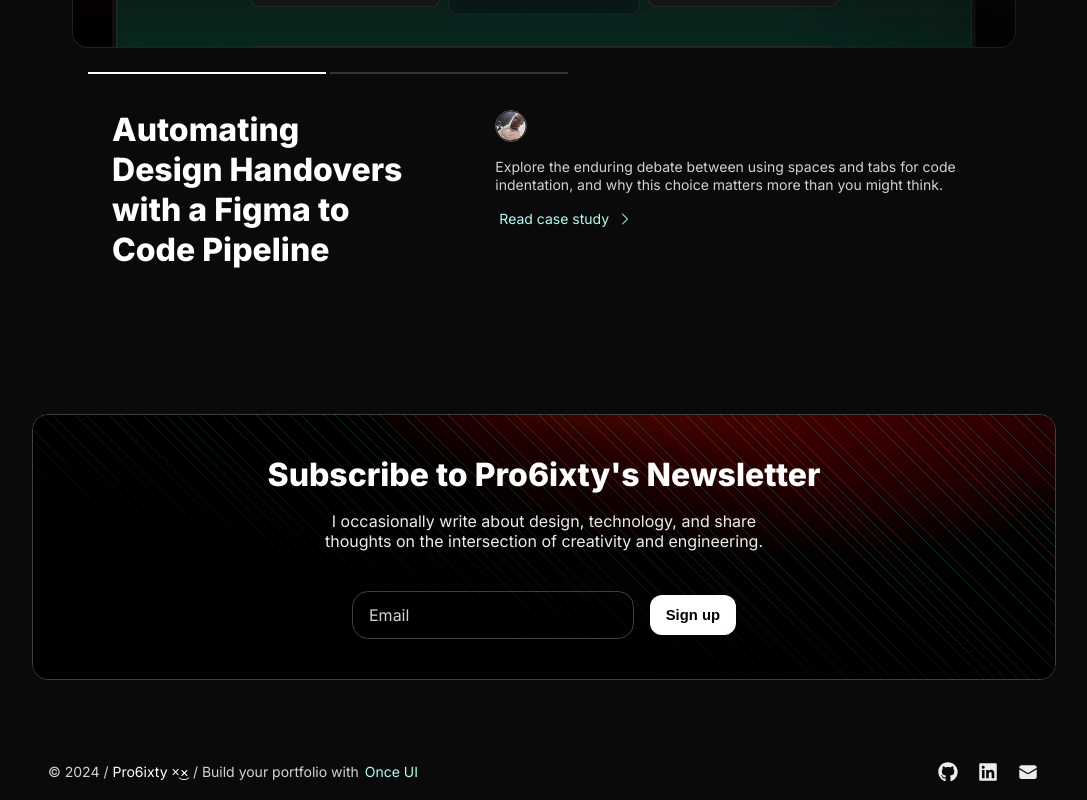
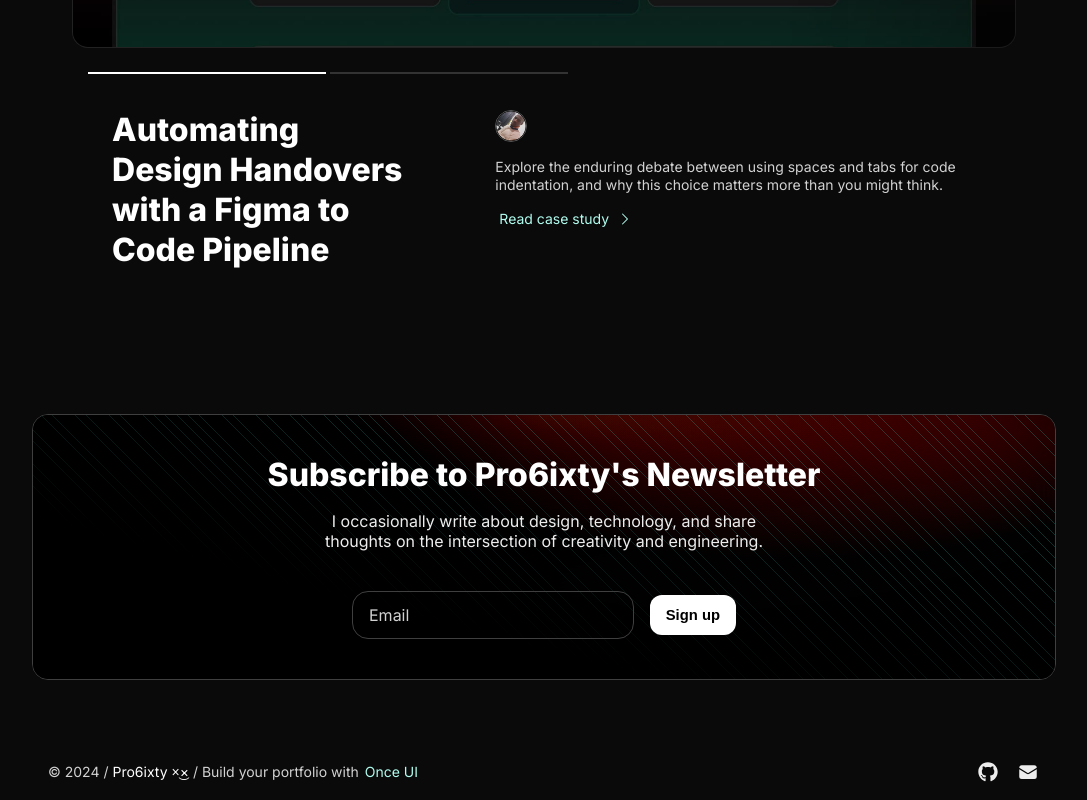
Before and after one commit to 6ix78/magic-portfolio-for-next-js, a Next.js app: page / in a window 1280 px wide. Shown: the part 2808-3608 px from the top of the page, without its empty margins (96-1183 px from the left). Built offline with nearby package versions, Linux system fonts and the light colour scheme.

Commit message:
Update content.js

```diff
--- a/src/app/resources/content.js
+++ b/src/app/resources/content.js
@@ -27,7 +27,7 @@ const social = [
     {
         name: 'LinkedIn',
         icon: 'linkedin',
-        link: 'https://www.linkedin.com/company/once-ui/',
+        link: '',
     },
     {
         name: 'X',
```
